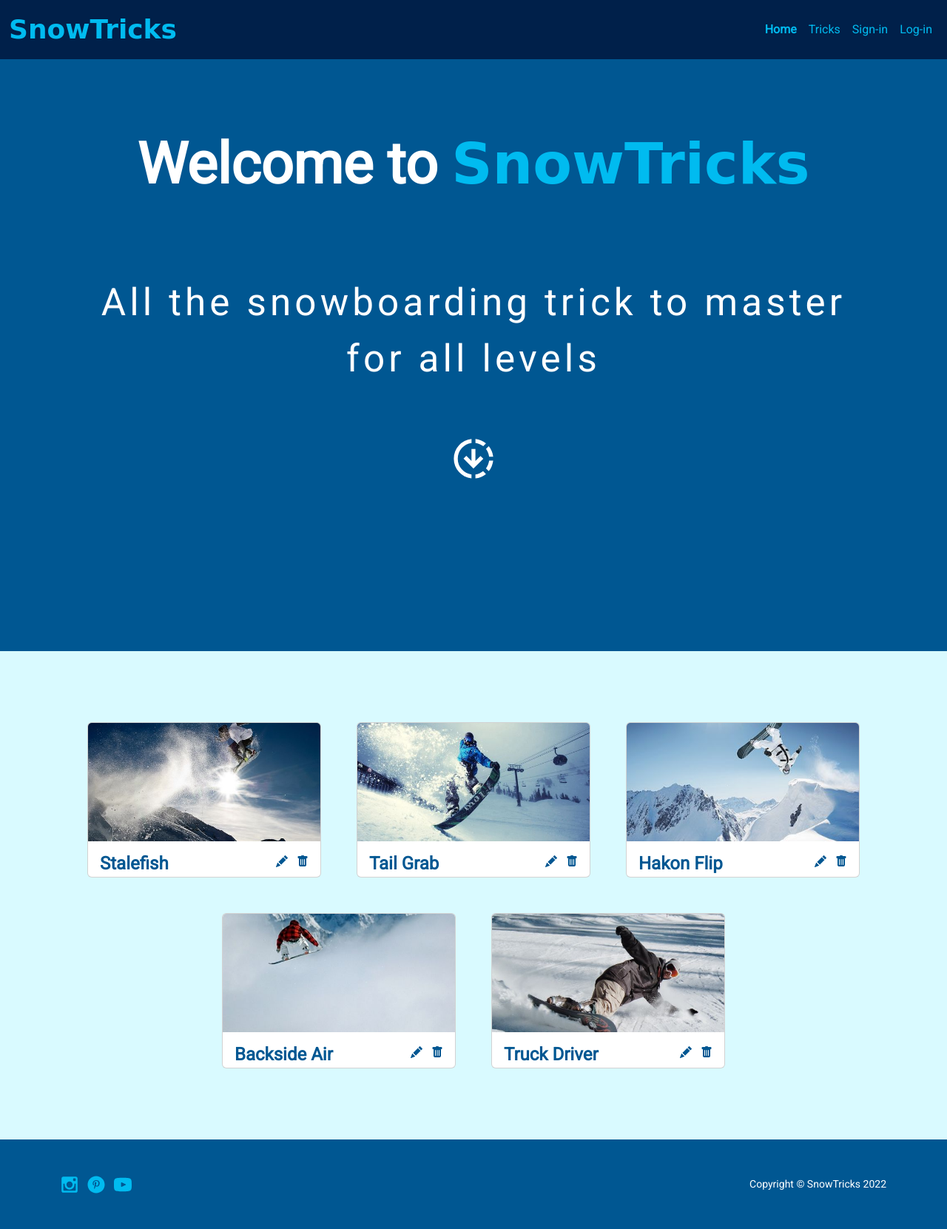
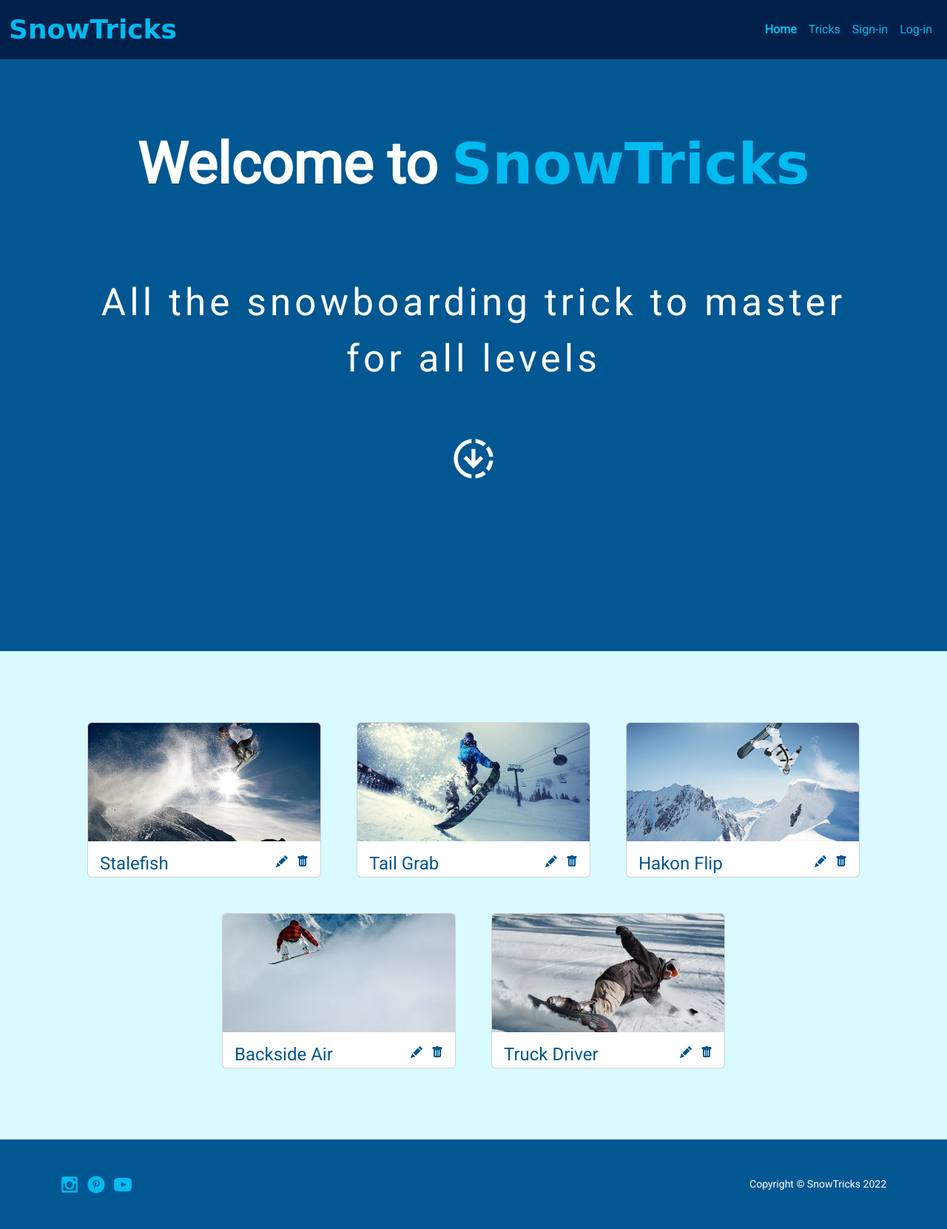
Before and after one commit to klaxurit/klaxurit-JuncaHugo_6_16092022, a Symfony app: template templates/home/index.html.twig in a window 1280 px wide. Shown: the whole page at 74% size. Run offline with Twig, Linux system fonts and the light colour scheme; the template is opened without the code that fills it, so the values that code supplies are empty; some libraries are stand-ins or nearby versions; some web fonts are replaced.

Commit message:
remove bold on tricks names

```diff
--- a/templates/home/index.html.twig
+++ b/templates/home/index.html.twig
@@ -18,7 +18,7 @@
                     <div class="card-body p-3 d-flex flex-row justify-content-between">
                         <div class="text-start m-0">
                             <!-- Product name-->
-                            <h4 class="fw-bolder">Stalefish</h4>
+                            <h4>Stalefish</h4>
                         </div>
                         <div class="trick__actions">
                             <a href="" class="trick__actions-button"><i class="bi bi-pencil-fill"></i></a>
@@ -37,7 +37,7 @@
                     <div class="card-body p-3 d-flex flex-row justify-content-between">
                         <div class="text-start m-0">
                             <!-- Product name-->
-                            <h4 class="fw-bolder">Tail Grab</h4>
+                            <h4>Tail Grab</h4>
                         </div>
                         <div class="trick__actions">
                             <a href="" class="trick__actions-button"><i class="bi bi-pencil-fill"></i></a>
@@ -54,7 +54,7 @@
                     <div class="card-body p-3 d-flex flex-row justify-content-between">
                         <div class="text-start m-0">
                             <!-- Product name-->
-                            <h4 class="fw-bolder">Hakon Flip</h4>
+                            <h4>Hakon Flip</h4>
                         </div>
                         <div class="trick__actions">
                             <a href="" class="trick__actions-button"><i class="bi bi-pencil-fill"></i></a>
@@ -71,7 +71,7 @@
                     <div class="card-body p-3 d-flex flex-row justify-content-between">
                         <div class="text-start m-0">
                             <!-- Product name-->
-                            <h4 class="fw-bolder">Backside Air</h4>
+                            <h4>Backside Air</h4>
                         </div>
                         <div class="trick__actions">
                             <a href="" class="trick__actions-button"><i class="bi bi-pencil-fill"></i></a>
@@ -88,7 +88,7 @@
                     <div class="card-body p-3 d-flex flex-row justify-content-between">
                         <div class="text-start m-0">
                             <!-- Product name-->
-                            <h4 class="fw-bolder">Truck Driver</h4>
+                            <h4>Truck Driver</h4>
                         </div>
                         <div class="trick__actions">
                             <a href="" class="trick__actions-button"><i class="bi bi-pencil-fill"></i></a>
```
